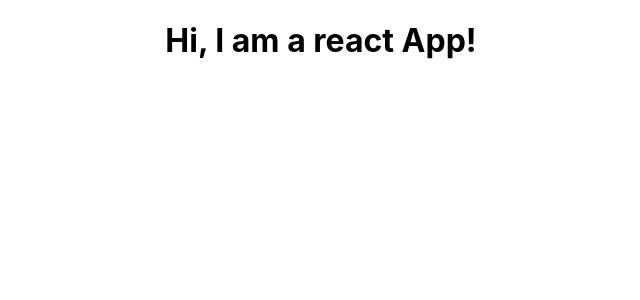
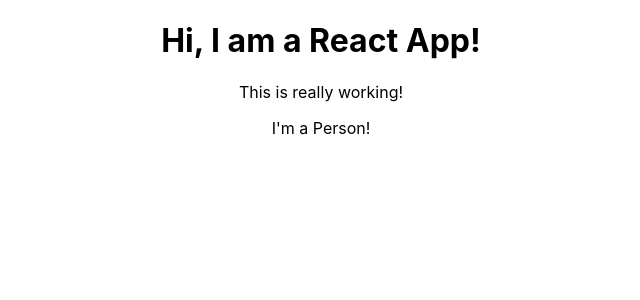
Before and after one commit to zeejay09/burger-builder, a React (Create React App) app: page / in a window 1280 px wide. Shown: the top 300 px of the page, without its empty margins (319-959 px from the left). Built offline with nearby package versions, Linux system fonts and the light colour scheme.

Commit message:
adds simple person component

```diff
--- a/src/App.js
+++ b/src/App.js
@@ -1,11 +1,14 @@
 import React, { Component } from 'react';
 import './App.css';
+import Person from './Person/Person'
 
 class App extends Component {
   render() {
     return (
       <div className="App">
-        <h1>Hi, I am a react App!</h1>
+        <h1>Hi, I am a React App!</h1>
+        <p>This is really working!</p>
+        <Person />
       </div>
     );
   }
--- /dev/null
+++ b/src/Person/Person.js
@@ -0,0 +1,7 @@
+import React from 'react';
+
+const person = () => {
+    return <p>I'm a Person!</p>
+};
+
+export default person;
```
